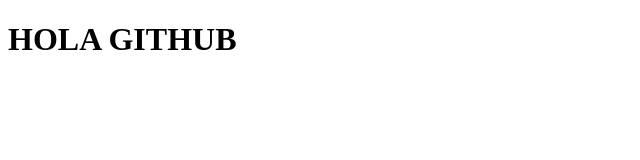
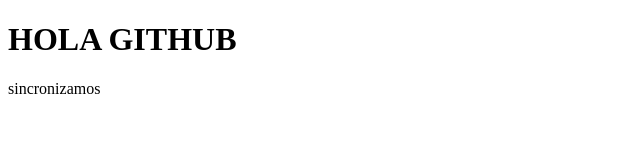
Before and after one commit to mario4900/prueba, a plain HTML site: page index.html in a window 1280 px wide. Shown: the whole page, without its empty margins (0-640 px from the left). Drawn offline with Linux system fonts and the light colour scheme.

Commit message:
agregando parrafo

```diff
--- a/index.html
+++ b/index.html
@@ -8,5 +8,6 @@
 </head>
 <body>
     <h1>HOLA GITHUB</h1>
+    <p>sincronizamos</p>
 </body>
 </html>
```
